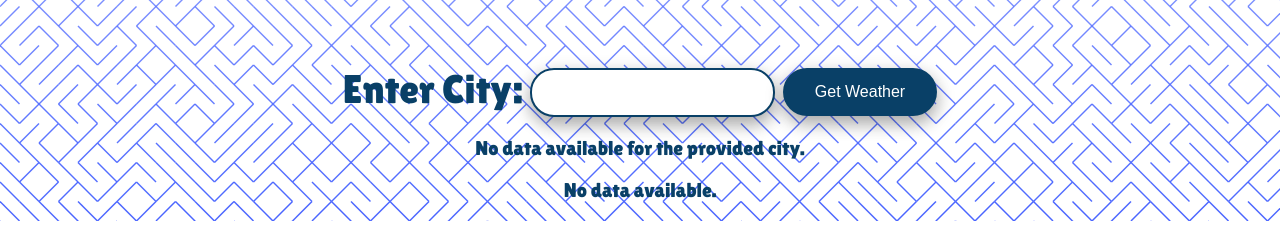
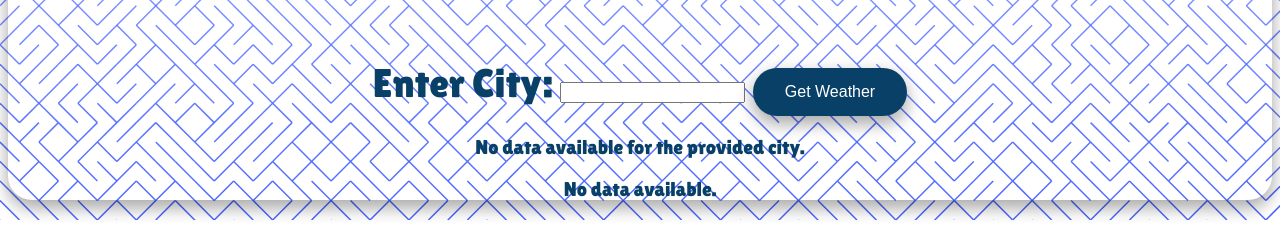
Before and after one commit to Maciejowskii/weather, a Django app: page / in a window 1280 px wide. Shown: the part 559-800 px from the top of the page. Run offline with Django 4.2, Linux system fonts and the light colour scheme.

Commit message:
naprawilem sobie css

```diff
--- a/weatherForecast/forecast/static/style.css
+++ b/weatherForecast/forecast/static/style.css
@@ -4,9 +4,10 @@ body {background-color: white;
     background-image: url(ttten.svg);
     background-repeat: no-repeat;
     background-size: cover;
+    border-radius: 24px;
+    box-shadow: 0 8px 16px 0 rgba(0,0,0,0.2), 0 6px 20px 0 rgba(0,0,0,0.19);
 
 }
-
 
 #LogoTop{
     color: #094067;
@@ -24,9 +25,6 @@ body {background-color: white;
     font-weight: 350;
     line-height: normal;
 }
-#CitySearchName{
-    vertical-align: -6px;
-}
 #CityInfoTop{
     color: #094067;
     font-family: 'Lilita One', sans-serif;
@@ -34,7 +32,6 @@ body {background-color: white;
     font-style: normal;
     font-weight: 200;
     line-height: normal;
-
 }
 #CityInfo{
     color: #0095ff;
@@ -59,16 +56,3 @@ body {background-color: white;
 #button:hover{
     background-color: #0095ff;
 }
-#city{
-    border: 2px solid #094067;
-    padding: 15px 32px;
-    border-radius: 24px;
-    box-shadow: 0 8px 16px 0 rgba(0,0,0,0.2), 0 6px 20px 0 rgba(0,0,0,0.19);
-}
-#city:hover{
-    border: 2px solid #0095ff;
-}
-#city:focus{
-    border: 2px solid #0095ff;
-    outline: none;
-}
```
